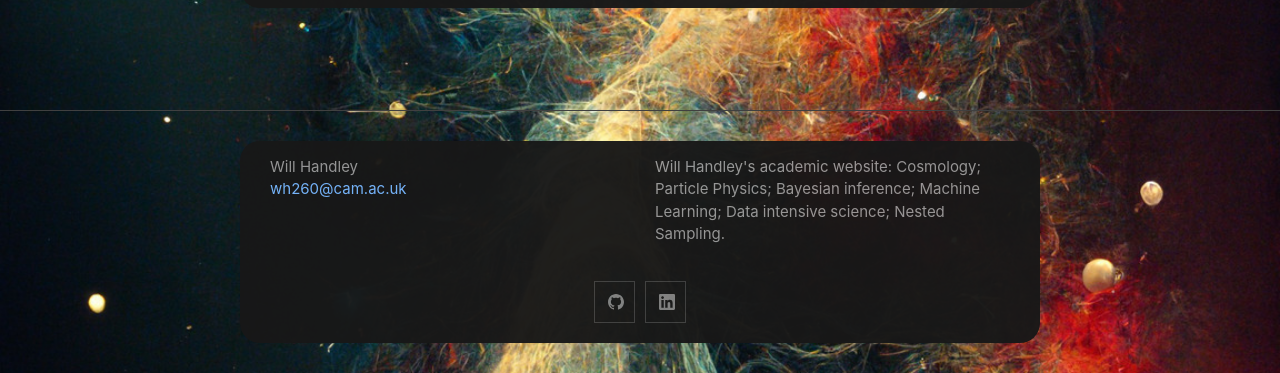
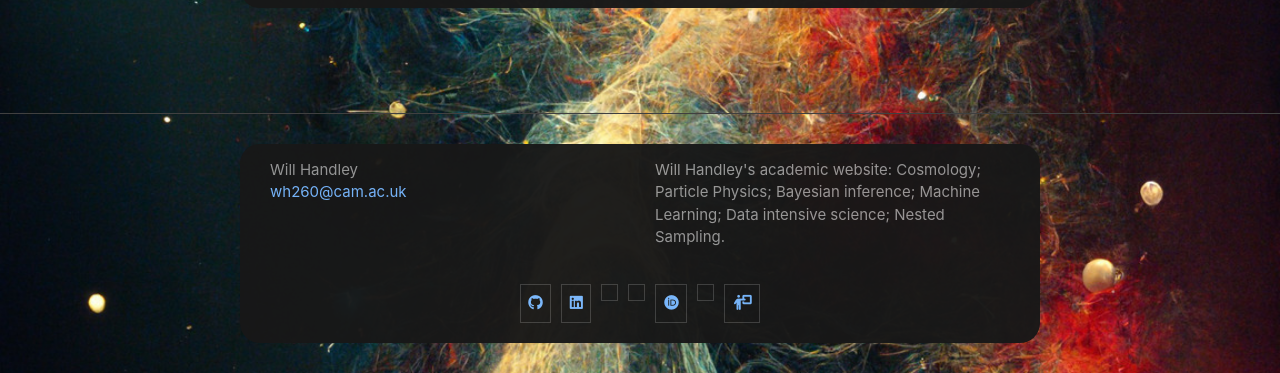
Before and after one commit to williamjameshandley/williamjameshandley.github.io, a Jekyll site: the page built from index.markdown, in a window 1280 px wide. Shown: the part 527-900 px from the top of the page. Built offline with Jekyll 4.4.1, drawn with Linux system fonts in a browser that asks for light colours; nearby versions of some CDN libraries; a style sheet for code colours, icons or effects is not loaded.

Commit message:
Updated to have academicons at bottom

```diff
--- a/_config.yml
+++ b/_config.yml
@@ -17,7 +17,11 @@ minima:
   social_links:
     #twitter: jekyllrb
     github:  williamjameshandley
-    #arxiv: handley_w_1
+    arxiv: handley_w_1
+    google-scholar: 9Ow4mn0AAAAJ
+    orcid: 0000-0002-5866-0445
+    ads: 0000-0002-5866-0445
+    talks: https://www.github.com/williamjameshandley/talks
     # devto: jekyll
     # dribbble: jekyll
     # facebook: jekyll
--- a/_includes/social.html
+++ b/_includes/social.html
@@ -1,21 +1,26 @@
 {%- assign social = site.minima.social_links -%}
 
 <ul class="social-media-list">
-  {%- for glb in social.gitlab -%}{%- if glb.username and glb.instance -%}<li><a rel="me" href="https://{{ glb.instance | cgi_escape | escape}}/{{glb.username}}" target="_blank" title="{{ glb.username | escape }}"><svg class="svg-icon grey"><use xlink:href="{{ '/assets/minima-social-icons.svg#gitlab' | relative_url }}"></use></svg></a></li>{%- endif -%}{%- endfor -%}
-  {%- if social.dribbble -%}<li><a rel="me" href="https://dribbble.com/{{ social.dribbble | cgi_escape | escape }}" target="_blank" title="{{ social.dribbble | escape }}"><svg class="svg-icon grey"><use xlink:href="{{ '/assets/minima-social-icons.svg#dribbble' | relative_url }}"></use></svg></a></li>{%- endif -%}
-  {%- if social.facebook -%}<li><a rel="me" href="https://www.facebook.com/{{ social.facebook | cgi_escape | escape }}" target="_blank" title="{{ social.facebook | escape }}"><svg class="svg-icon grey"><use xlink:href="{{ '/assets/minima-social-icons.svg#facebook' | relative_url }}"></use></svg></a></li>{%- endif -%}
-  {%- if social.flickr -%}<li><a rel="me" href="https://www.flickr.com/photos/{{ social.flickr | cgi_escape | escape }}" target="_blank" title="{{ social.flickr | escape }}"><svg class="svg-icon grey"><use xlink:href="{{ '/assets/minima-social-icons.svg#flickr' | relative_url }}"></use></svg></a></li>{%- endif -%}
-  {%- if social.github -%}<li><a rel="me" href="https://github.com/{{ social.github | cgi_escape | escape }}" target="_blank" title="{{ social.github | escape }}"><svg class="svg-icon grey"><use xlink:href="{{ '/assets/minima-social-icons.svg#github' | relative_url }}"></use></svg></a></li>{%- endif -%}
-  {%- if social.stackoverflow -%}<li><a rel="me" href="https://stackoverflow.com/users/{{ social.stackoverflow | cgi_escape | escape }}" target="_blank" title="{{ social.stackoverflow | escape }}"><svg class="svg-icon grey"><use xlink:href="{{ '/assets/minima-social-icons.svg#stackoverflow' | relative_url }}"></use></svg></a></li>{%- endif -%}
-  {%- if social.instagram -%}<li><a rel="me" href="https://www.instagram.com/{{ social.instagram | cgi_escape | escape }}" target="_blank" title="{{ social.instagram | escape }}"><svg class="svg-icon grey"><use xlink:href="{{ '/assets/minima-social-icons.svg#instagram' | relative_url }}"></use></svg></a></li>{%- endif -%}
-  {%- if social.linkedin -%}<li><a rel="me" href="https://www.linkedin.com/in/{{ social.linkedin | cgi_escape | escape }}" target="_blank" title="{{ social.linkedin | escape }}"><svg class="svg-icon grey"><use xlink:href="{{ '/assets/minima-social-icons.svg#linkedin' | relative_url }}"></use></svg></a></li>{%- endif -%}
-  {%- if social.pinterest -%}<li><a rel="me" href="https://www.pinterest.com/{{ social.pinterest | cgi_escape | escape }}" target="_blank" title="{{ social.pinterest | escape }}"><svg class="svg-icon grey"><use xlink:href="{{ '/assets/minima-social-icons.svg#pinterest' | relative_url }}"></use></svg></a></li>{%- endif -%}
-  {%- for mst in social.mastodon -%}{%- if mst.username and mst.instance -%}<li><a rel="me" href="https://{{ mst.instance | cgi_escape | escape}}/@{{mst.username}}" target="_blank" title="{{ mst.username | escape }}"><svg class="svg-icon grey"><use xlink:href="{{ '/assets/minima-social-icons.svg#mastodon' | relative_url }}"></use></svg></a></li>{%- endif -%}{%- endfor -%}
-  {%- if social.twitter -%}<li><a rel="me" href="https://twitter.com/{{ social.twitter | cgi_escape | escape }}" target="_blank" title="{{ social.twitter | escape }}"><svg class="svg-icon grey"><use xlink:href="{{ '/assets/minima-social-icons.svg#twitter' | relative_url }}"></use></svg></a></li>{%- endif -%}
-  {%- if social.youtube -%}<li><a rel="me" href="https://www.youtube.com/{{ social.youtube | cgi_escape | escape }}" target="_blank" title="{{ social.youtube | escape }}"><svg class="svg-icon grey"><use xlink:href="{{ '/assets/minima-social-icons.svg#youtube' | relative_url }}"></use></svg></a></li>{%- endif -%}
-  {%- if social.youtube_channel -%}<li><a rel="me" href="https://www.youtube.com/channel/{{ social.youtube_channel | cgi_escape | escape }}" target="_blank" title="{{ social.youtube_channel_name | escape | default: 'YouTube' }}"><svg class="svg-icon grey"><use xlink:href="{{ '/assets/minima-social-icons.svg#youtube' | relative_url }}"></use></svg></a></li>{%- endif -%}
-  {%- if social.telegram -%}<li><a rel="me" href="https://t.me/{{ social.telegram | cgi_escape | escape }}" target="_blank" title="{{ social.telegram | escape }}"><svg class="svg-icon grey"><use xlink:href="{{ '/assets/minima-social-icons.svg#telegram' | relative_url }}"></use></svg></a></li>{%- endif -%}
-  {%- if social.keybase -%}<li><a rel="me" href="https://keybase.io/{{ social.keybase | cgi_escape | escape }}" target="_blank" title="{{ social.keybase | escape }}"><svg class="svg-icon grey"><use xlink:href="{{ '/assets/minima-social-icons.svg#keybase' | relative_url }}"></use></svg></a></li>{%- endif -%}
-  {%- if social.microdotblog -%}<li><a rel="me" href="https://micro.blog/{{ social.microdotblog | cgi_escape | escape }}" target="_blank" title="{{ social.microdotblog | escape }}"><svg class="svg-icon grey"><use xlink:href="{{ '/assets/minima-social-icons.svg#microdotblog' | relative_url }}"></use></svg></a></li>{%- endif -%}
-  {%- if social.devto -%}<li><a href="https://dev.to/{{ social.devto | cgi_escape | escape }}" target="_blank" title="{{ social.devto | escape }}"><svg class="svg-icon grey"><use xlink:href="{{ '/assets/minima-social-icons.svg#devto' | relative_url }}"></use></svg></a></li>{%- endif -%}
+    {%- for glb in social.gitlab -%}{%- if glb.username and glb.instance -%}<li><a rel="me" href="https://{{ glb.instance | cgi_escape | escape}}/{{glb.username}}" target="_blank" title="{{ glb.username | escape }}"><i class="fa-brands fa-gitlab"></i></a></li>{%- endif -%}{%- endfor -%}
+    {%- if social.dribbble -%}<li><a rel="me" href="https://dribbble.com/{{ social.dribbble | cgi_escape | escape }}" target="_blank" title="{{ social.dribbble | escape }}"><i class="fa-brands fa-dribbble"></i></a></li>{%- endif -%}
+    {%- if social.facebook -%}<li><a rel="me" href="https://www.facebook.com/{{ social.facebook | cgi_escape | escape }}" target="_blank" title="{{ social.facebook | escape }}"><i class="fa-brands fa-facebook"></i></a></li>{%- endif -%}
+    {%- if social.flickr -%}<li><a rel="me" href="https://www.flickr.com/photos/{{ social.flickr | cgi_escape | escape }}" target="_blank" title="{{ social.flickr | escape }}"><i class="fa-brands fa-flickr"></i></a></li>{%- endif -%}
+  {%- if social.github -%}<li><a rel="me" href="https://github.com/{{ social.github | cgi_escape | escape }}" target="_blank" title="{{ social.github | escape }}"><i class="fa-brands fa-github"></i></a></li>{%- endif -%}
+  {%- if social.stackoverflow -%}<li><a rel="me" href="https://stackoverflow.com/users/{{ social.stackoverflow | cgi_escape | escape }}" target="_blank" title="{{ social.stackoverflow | escape }}"><i class="fa-brands fa-stackoverflow"></i></a></li>{%- endif -%}
+  {%- if social.instagram -%}<li><a rel="me" href="https://www.instagram.com/{{ social.instagram | cgi_escape | escape }}" target="_blank" title="{{ social.instagram | escape }}"><i class="fa-brands fa-instagram"></i></a></li>{%- endif -%}
+  {%- if social.linkedin -%}<li><a rel="me" href="https://www.linkedin.com/in/{{ social.linkedin | cgi_escape | escape }}" target="_blank" title="{{ social.linkedin | escape }}"><i class="fa-brands fa-linkedin"></i></a></li>{%- endif -%}
+  {%- if social.pinterest -%}<li><a rel="me" href="https://www.pinterest.com/{{ social.pinterest | cgi_escape | escape }}" target="_blank" title="{{ social.pinterest | escape }}"><i class="fa-brands fa-pinterest"></i></a></li>{%- endif -%}
+  {%- for mst in social.mastodon -%}{%- if mst.username and mst.instance -%}<li><a rel="me" href="https://{{ mst.instance | cgi_escape | escape}}/@{{mst.username}}" target="_blank" title="{{ mst.username | escape }}"><i class="fa-brands fa-mastodon"></i></a></li>{%- endif -%}{%- endfor -%}
+  {%- if social.twitter -%}<li><a rel="me" href="https://twitter.com/{{ social.twitter | cgi_escape | escape }}" target="_blank" title="{{ social.twitter | escape }}"><i class="fa-brands fa-twitter"></i></a></li>{%- endif -%}
+  {%- if social.youtube -%}<li><a rel="me" href="https://www.youtube.com/{{ social.youtube | cgi_escape | escape }}" target="_blank" title="{{ social.youtube | escape }}"><i class="fa-brands fa-youtube"></i></a></li>{%- endif -%}
+  {%- if social.youtube_channel -%}<li><a rel="me" href="https://www.youtube.com/channel/{{ social.youtube_channel | cgi_escape | escape }}" target="_blank" title="{{ social.youtube_channel_name | escape | default: 'YouTube' }}"><i class="fa-brands fa-youtube"></i></a></li>{%- endif -%}
+  {%- if social.telegram -%}<li><a rel="me" href="https://t.me/{{ social.telegram | cgi_escape | escape }}" target="_blank" title="{{ social.telegram | escape }}"><i class="fa-brands fa-telegram"></i></a></li>{%- endif -%}
+  {%- if social.keybase -%}<li><a rel="me" href="https://keybase.io/{{ social.keybase | cgi_escape | escape }}" target="_blank" title="{{ social.keybase | escape }}"><i class="fa-brands fa-keybase"></i></a></li>{%- endif -%}
+  {%- if social.microdotblog -%}<li><a rel="me" href="https://micro.blog/{{ social.microdotblog | cgi_escape | escape }}" target="_blank" title="{{ social.microdotblog | escape }}"><i class="fa-brands fa-microdotblog"></i></a></li>{%- endif -%}
+  {%- if social.devto -%}<li><a href="https://dev.to/{{ social.devto | cgi_escape | escape }}" target="_blank" title="{{ social.devto | escape }}"><i class="fa-brands fa-devto"></i></a></li>{%- endif -%}
+  {%- if social.arxiv -%}<li><a rel="me" href="https://arxiv.org/a/{{ social.arxiv | cgi_escape | escape }}" target="_blank" title="{{ social.arxiv | escape }}"><i class="ai ai-arxiv"></i></a></li>{%- endif -%}
+  {%- if social.google-scholar -%}<li><a rel="me" href="https://scholar.google.com/citations?user={{ social.google-scholar | cgi_escape | escape }}"  target="_blank" title="{{ social.google-scholar | escape }}"><i class="ai ai-google-scholar"></i></a></li>{%- endif -%}
+  {%- if social.orcid -%}<li><a rel="me" href="https://orcid.org/{{ social.orcid | cgi_escape | escape }}"  target="_blank" title="{{ social.orcid | escape }}"><i class="fa-brands fa-orcid"></i></a></li>{%- endif -%}
+  {%- if social.ads -%}<li><a rel="me" href="https://ui.adsabs.harvard.edu/search/q=orcid%3A{{ social.ads | cgi_escape | escape }}"  target="_blank" title="{{ social.ads | escape }}"><i class="ai ai-ads"></i></a></li>{%- endif -%}
+  {%- if social.talks -%}<li><a rel="me" href="{{ social.talks | cgi_escape | escape }}"  target="_blank" title="{{ Talks on github }}"><i class="fa fa-person-chalkboard"></i></a></li>{%- endif -%}
 </ul>
```
